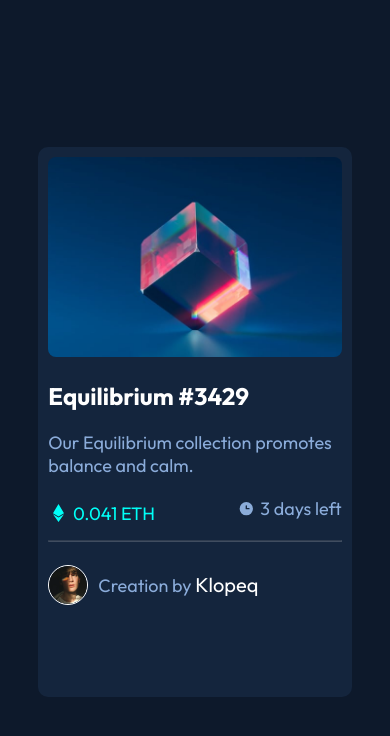
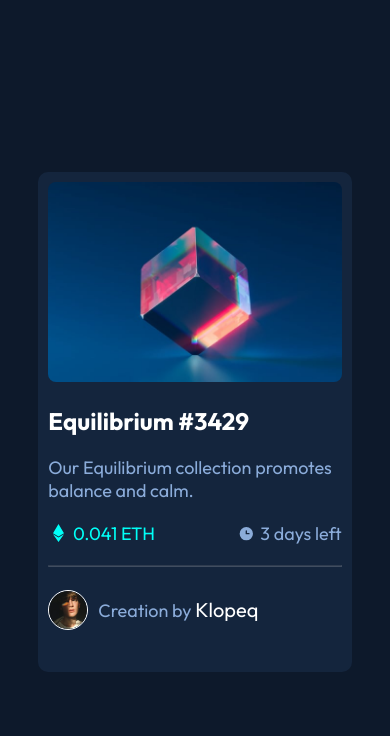
Before and after one commit to klopeq/NFT-preview-card-component, a plain HTML site: page index.html in a window 390 px wide. Drawn offline with Linux system fonts and the light colour scheme.

Commit message:
container height media

```diff
--- a/styles.css
+++ b/styles.css
@@ -106,13 +106,11 @@ hr {
         width: 90%;
         margin: auto;
         padding: 15px;
+        height: 500px;
     }
 
 
 
-    .container .content .price .eth {
-        margin-bottom: 10px;
-    }
 }
 
 @media (max-width: 400px) {
```
